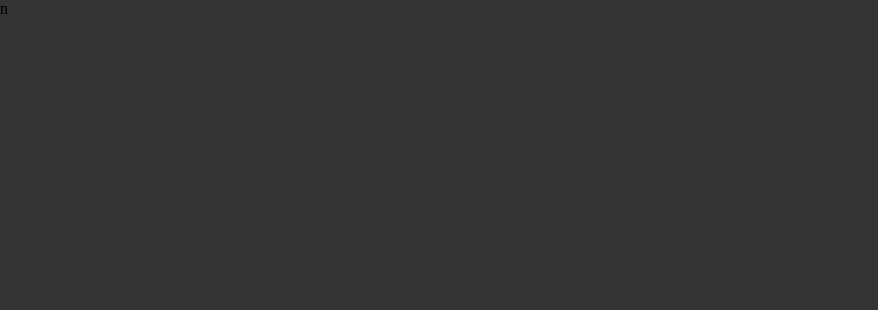
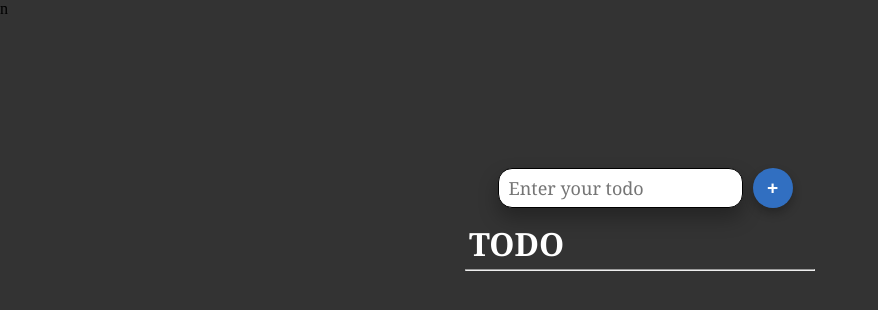
Before and after one commit to divyendumaurya/Todo-App, a React (Create React App) app: page / in a window 1280 px wide. Shown: the top 310 px of the page, without its empty margins (0-878 px from the left). Built offline with nearby package versions, Linux system fonts and the light colour scheme.

Commit message:
add save

```diff
--- a/src/App.js
+++ b/src/App.js
@@ -15,7 +15,16 @@ function App() {
   }
   return (
     <div className="main-container">
-
+      <div className="center-container">
+        <TodoInput addList={addList}/>
+        <h1 className="app-heading">TODO</h1>
+        <hr/>
+        {listTodo.map((listItem,i)=>{
+          return (
+            <Todolist key={i} index={i} item={listItem} deleteItem={deleteListItem}/>
+          )
+        })}
+      </div>
     </div>
   )
 }
```
